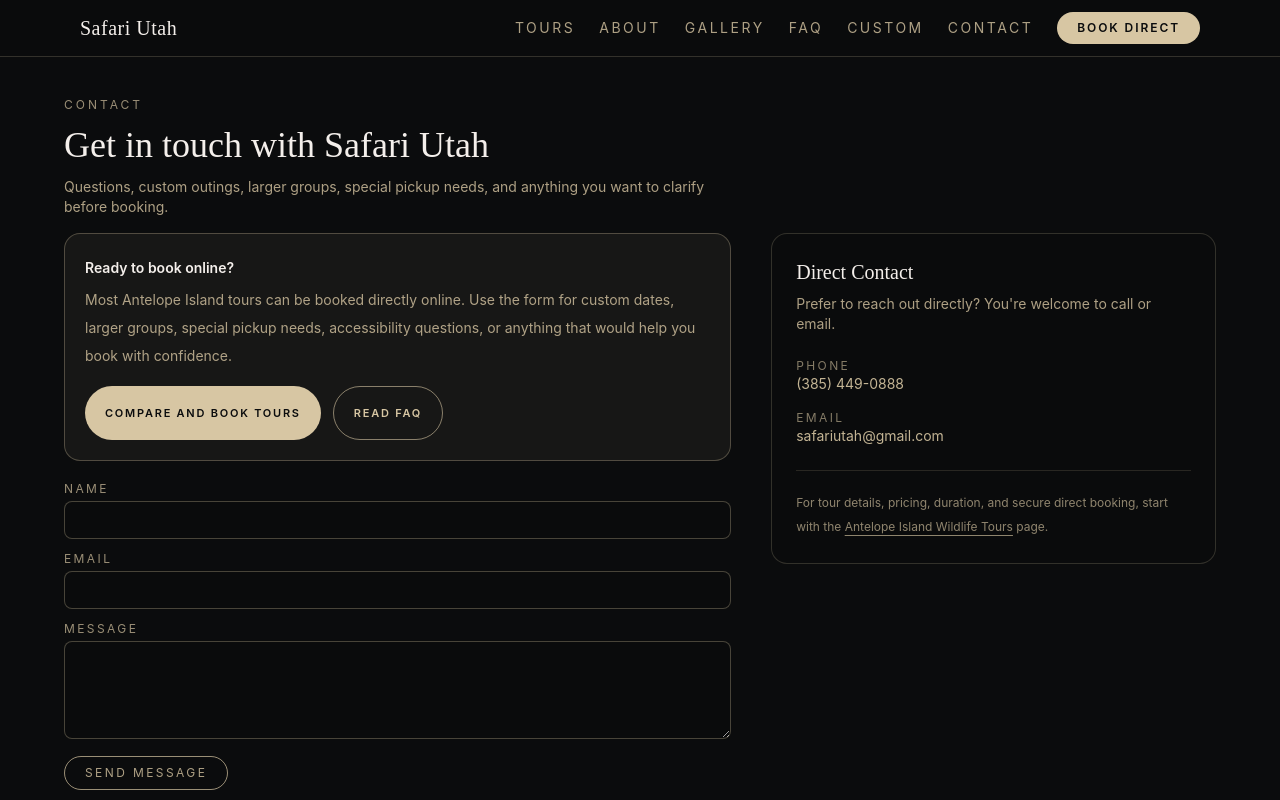
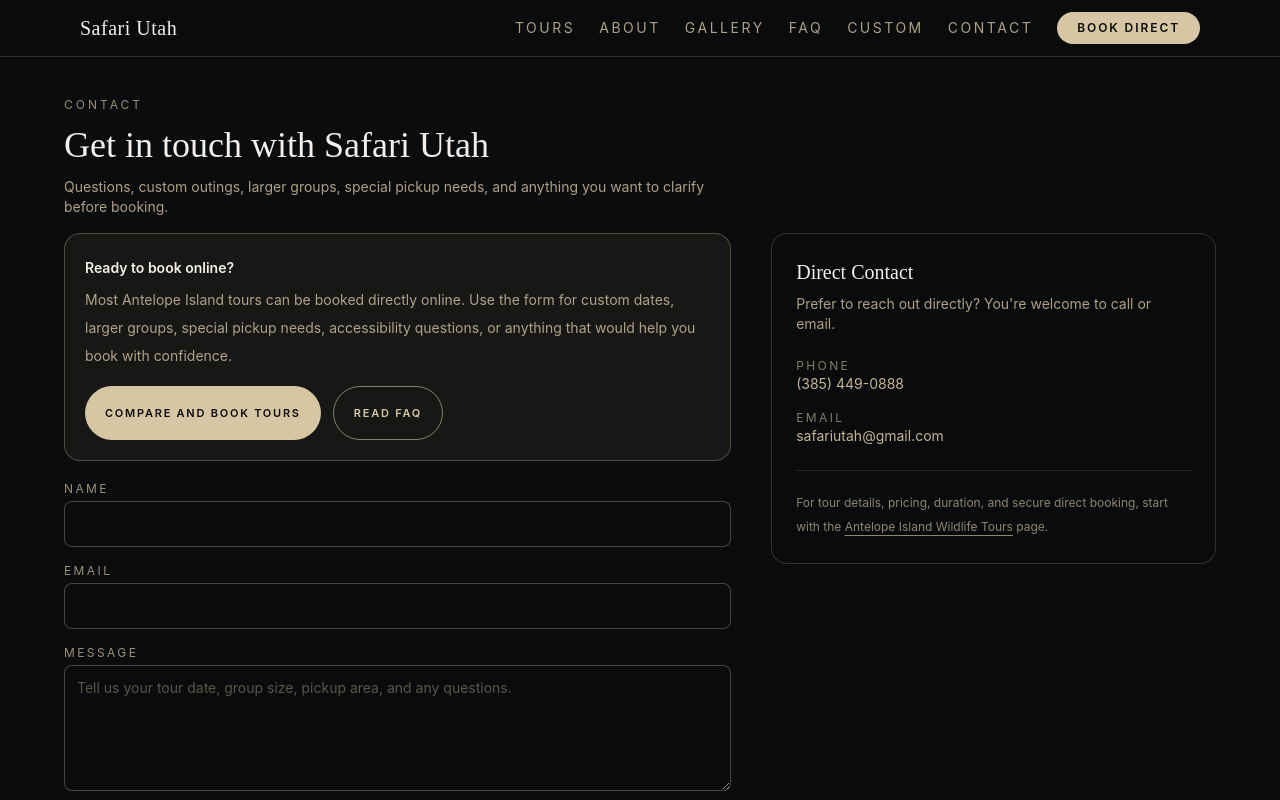
Before and after one commit to Clayton-Andersen/Safari-Utah-Flagship, a Next.js app: page /contact in a window 1280 px wide. Shown: the top 800 px of the page. Built offline with nearby package versions, Linux system fonts and the light colour scheme.

Commit message:
Improve contact form accessibility and usability

```diff
--- a/components/forms/ContactForm.tsx
+++ b/components/forms/ContactForm.tsx
@@ -14,7 +14,6 @@
     const form = e.currentTarget;
     const formData = new FormData(form);
 
-    // Required by Web3Forms
     formData.append("access_key", "62addfbd-2462-4521-b1bc-d57cbc432911");
     formData.append("from_name", "Safari Utah Website");
     formData.append("subject", "New Safari Utah inquiry");
@@ -41,66 +40,77 @@
   }
 
   return (
-    <form onSubmit={handleSubmit} className="space-y-3 text-sm">
+    <form onSubmit={handleSubmit} className="space-y-4 text-sm">
       <div>
         <label
-          htmlFor="name" className="block mb-1 text-xs uppercase tracking-[0.2em] text-sand/70">
+          htmlFor="name"
+          className="mb-1 block text-xs uppercase tracking-[0.2em] text-sand/70"
+        >
           Name
         </label>
         <input
           id="name"
           name="name"
+          autoComplete="name"
           required
-          className="w-full rounded-lg border border-sand/30 bg-night/60 px-3 py-2 text-sm outline-none focus:border-sand"
+          className="w-full rounded-lg border border-sand/30 bg-night/60 px-3 py-3 text-sm text-bone outline-none placeholder:text-sand/40 focus:border-sand"
         />
       </div>
 
       <div>
         <label
-          htmlFor="email" className="block mb-1 text-xs uppercase tracking-[0.2em] text-sand/70">
+          htmlFor="email"
+          className="mb-1 block text-xs uppercase tracking-[0.2em] text-sand/70"
+        >
           Email
         </label>
         <input
           id="email"
           type="email"
           name="email"
+          autoComplete="email"
           required
-          className="w-full rounded-lg border border-sand/30 bg-night/60 px-3 py-2 text-sm outline-none focus:border-sand"
+          className="w-full rounded-lg border border-sand/30 bg-night/60 px-3 py-3 text-sm text-bone outline-none placeholder:text-sand/40 focus:border-sand"
         />
       </div>
 
       <div>
         <label
-          htmlFor="message" className="block mb-1 text-xs uppercase tracking-[0.2em] text-sand/70">
+          htmlFor="message"
+          className="mb-1 block text-xs uppercase tracking-[0.2em] text-sand/70"
+        >
           Message
         </label>
         <textarea
           id="message"
           name="message"
-          rows={4}
+          rows={5}
           required
-          className="w-full rounded-lg border border-sand/30 bg-night/60 px-3 py-2 text-sm outline-none focus:border-sand"
+          placeholder="Tell us your tour date, group size, pickup area, and any questions."
+          className="w-full rounded-lg border border-sand/30 bg-night/60 px-3 py-3 text-sm text-bone outline-none placeholder:text-sand/40 focus:border-sand"
         />
       </div>
 
       <button
         type="submit"
         disabled={status === "submitting"}
-        className="rounded-full border border-sand/70 px-5 py-2 text-xs uppercase tracking-[0.2em] hover:bg-sand hover:text-night transition disabled:opacity-60"
+        className="rounded-full border border-sand/70 px-5 py-3 text-xs uppercase tracking-[0.18em] transition hover:bg-sand hover:text-night disabled:opacity-60"
       >
         {status === "submitting" ? "Sending…" : "Send Message"}
       </button>
 
+      <div aria-live="polite">
         {status === "sent" && (
-        <p className="text-xs text-emerald-400 mt-1">
-          Thank you—your message has been sent.
+          <p className="mt-1 text-xs text-emerald-400">
+            Thank you. Your message has been sent.
           </p>
         )}
         {status === "error" && (
-        <p className="text-xs text-red-400 mt-1">
+          <p className="mt-1 text-xs text-red-400">
             Something went wrong. Please try again, or email safariutah@gmail.com.
           </p>
         )}
+      </div>
     </form>
   );
 }
```
Lines whose indentation alone changed are shown as unchanged.
